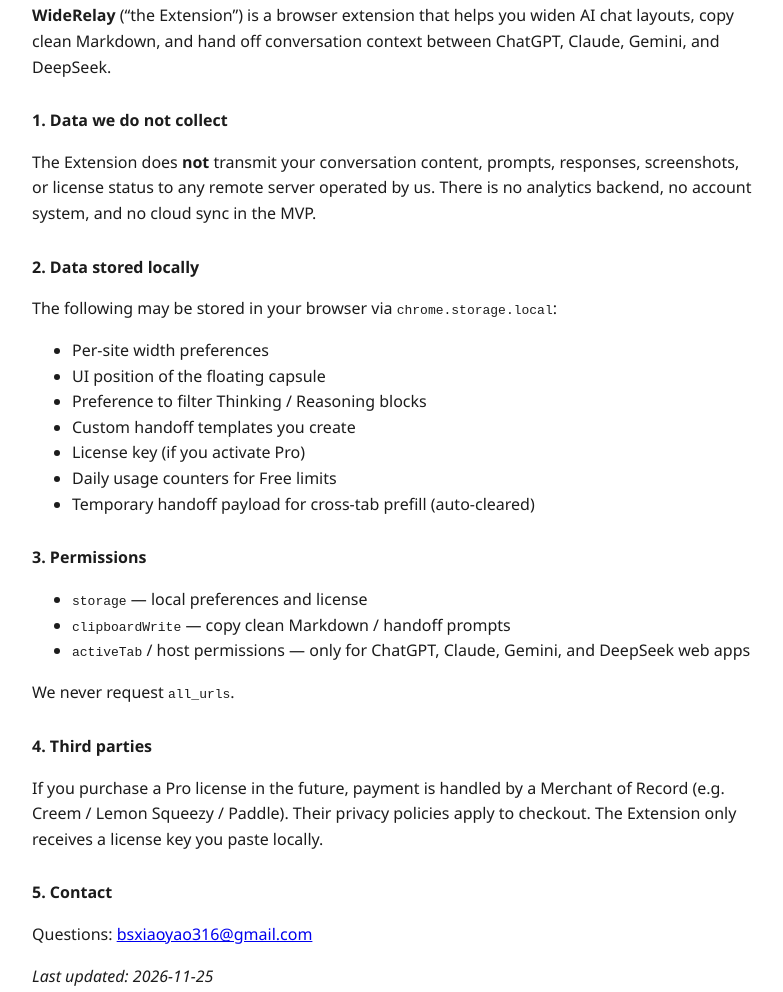
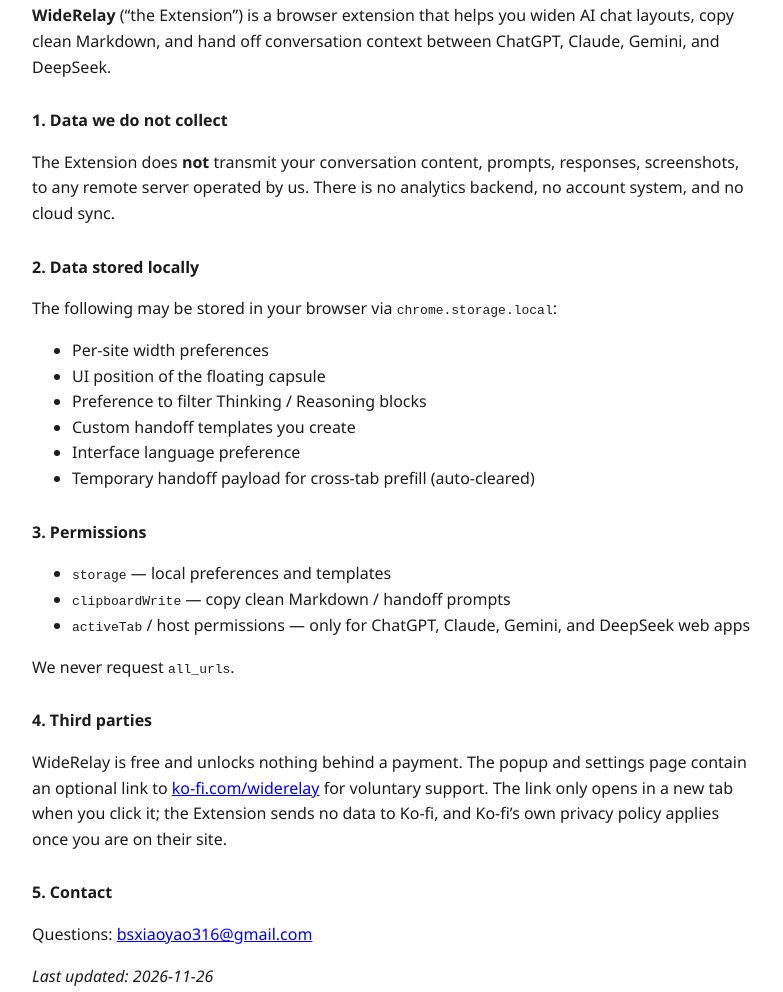
Before and after one commit to Bxiaoyao/ai-context-bridge-legal, a plain HTML site: page index.html in a window 1280 px wide. Shown: the part 170-1162 px from the top of the page, without its empty margins (248-1031 px from the left). Drawn offline with Linux system fonts and the light colour scheme.

Commit message:
Update privacy policy for free v1.0.1 (no license, Ko-fi link)

```diff
--- a/index.html
+++ b/index.html
@@ -34,8 +34,8 @@
     <h2>1. Data we do not collect</h2>
     <p>
       The Extension does <strong>not</strong> transmit your conversation content, prompts, responses, screenshots,
-      or license status to any remote server operated by us. There is no analytics backend, no account system,
-      and no cloud sync in the MVP.
+      to any remote server operated by us. There is no analytics backend, no account system,
+      and no cloud sync.
     </p>
 
     <h2>2. Data stored locally</h2>
@@ -45,14 +45,13 @@
       <li>UI position of the floating capsule</li>
       <li>Preference to filter Thinking / Reasoning blocks</li>
       <li>Custom handoff templates you create</li>
-      <li>License key (if you activate Pro)</li>
-      <li>Daily usage counters for Free limits</li>
+      <li>Interface language preference</li>
       <li>Temporary handoff payload for cross-tab prefill (auto-cleared)</li>
     </ul>
 
     <h2>3. Permissions</h2>
     <ul>
-      <li><code>storage</code> — local preferences and license</li>
+      <li><code>storage</code> — local preferences and templates</li>
       <li><code>clipboardWrite</code> — copy clean Markdown / handoff prompts</li>
       <li><code>activeTab</code> / host permissions — only for ChatGPT, Claude, Gemini, and DeepSeek web apps</li>
     </ul>
@@ -60,13 +59,14 @@
 
     <h2>4. Third parties</h2>
     <p>
-      If you purchase a Pro license in the future, payment is handled by a Merchant of Record (e.g. Creem / Lemon Squeezy / Paddle).
-      Their privacy policies apply to checkout. The Extension only receives a license key you paste locally.
+      WideRelay is free and unlocks nothing behind a payment. The popup and settings page contain an optional link to
+      <a href="https://ko-fi.com/widerelay">ko-fi.com/widerelay</a> for voluntary support. The link only opens in a new tab when you click it;
+      the Extension sends no data to Ko-fi, and Ko-fi’s own privacy policy applies once you are on their site.
     </p>
 
     <h2>5. Contact</h2>
     <p>Questions: <a href="mailto:bsxiaoyao316@gmail.com">bsxiaoyao316@gmail.com</a></p>
 
-    <p><em>Last updated: 2026-11-25</em></p>
+    <p><em>Last updated: 2026-11-26</em></p>
   </body>
 </html>
```
